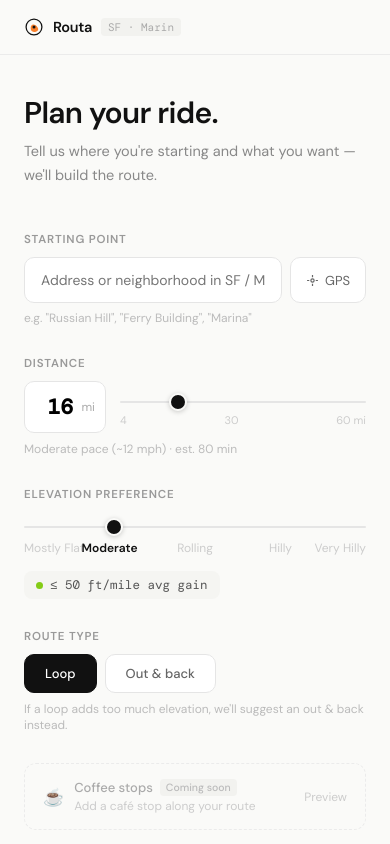
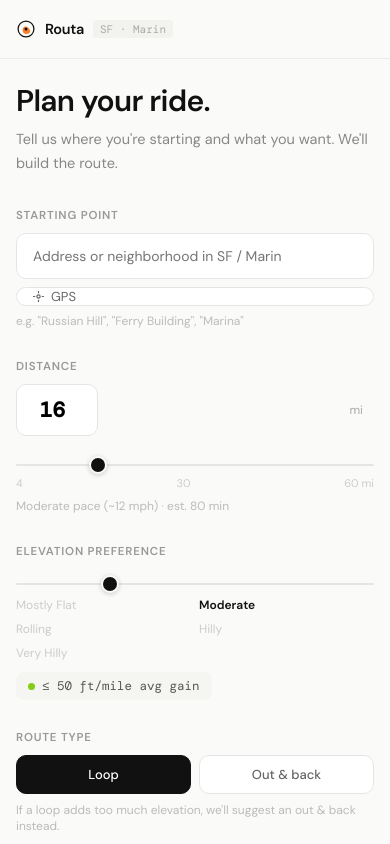
Before and after one commit to vivfeng/routa, a React (Vite) app: page / in a window 390 px wide. Shown: the top 844 px of the page. Built offline with nearby package versions, Linux system fonts and the light colour scheme.

Commit message:
Add mobile-optimized layout

```diff
--- a/src/RidePlanner.jsx
+++ b/src/RidePlanner.jsx
@@ -246,7 +246,7 @@ function RouteMap({ route }) {
       )}
       <iframe
         srcDoc={html}
-        style={{ width: "100%", height: 400, border: "none", display: "block" }}
+        style={{ width: "100%", height: "clamp(280px, 52vh, 400px)", border: "none", display: "block" }}
         title="Route map"
         sandbox="allow-scripts"
       />
@@ -375,11 +375,46 @@ ${trkpts}
         .fade-in{animation:fi 0.32s ease forwards}@keyframes fi{from{opacity:0;transform:translateY(5px)}to{opacity:1;transform:translateY(0)}}
         .slide-up{animation:su 0.42s cubic-bezier(.16,1,.3,1) forwards}@keyframes su{from{opacity:0;transform:translateY(12px)}to{opacity:1;transform:translateY(0)}}
         .blink{animation:bl 1.3s infinite}@keyframes bl{0%,100%{opacity:1}50%{opacity:0.3}}
+        .rp-header-inner{max-width:760px;margin:0 auto;padding:0 24px;height:54px;display:flex;align-items:center;justify-content:space-between;gap:12px}
+        .rp-main{max-width:760px;margin:0 auto;padding:40px 24px 100px}
+        .rp-hero{margin-bottom:44px}
+        .rp-form-grid{display:grid;gap:30px}
+        .rp-inline-row{display:flex;gap:8px}
+        .rp-distance-row{display:flex;align-items:center;gap:14px}
+        .rp-elevation-labels{display:grid;grid-template-columns:repeat(5,minmax(0,1fr));gap:8px;margin-top:7px}
+        .rp-elevation-label{font-size:12px;color:#ccc;text-align:center;transition:all 0.15s}
+        .rp-elevation-label.active{font-weight:600;color:#111}
+        .rp-elevation-label:first-child{text-align:left}
+        .rp-elevation-label:last-child{text-align:right}
+        .rp-toggle-group{display:flex;gap:8px}
+        .rp-stats-grid{display:grid;grid-template-columns:repeat(4,minmax(0,1fr));gap:10px;margin-bottom:24px}
+        .rp-tabs{display:flex;border-bottom:1px solid #ebebeb;margin-bottom:20px;overflow-x:auto;scrollbar-width:none}
+        .rp-tabs::-webkit-scrollbar{display:none}
+        .rp-export-row{display:flex;gap:10px;flex-wrap:wrap;align-items:center}
+        @media (max-width: 720px){
+          .rp-main{padding:28px 18px 72px}
+          .rp-hero{margin-bottom:32px}
+          .rp-inline-row,.rp-distance-row{flex-direction:column;align-items:stretch}
+          .rp-toggle-group{display:grid;grid-template-columns:1fr 1fr}
+          .rp-toggle-group > button,.rp-export-row > button{width:100%;justify-content:center}
+          .rp-stats-grid{grid-template-columns:repeat(2,minmax(0,1fr))}
+          .rp-tabs{margin-left:-18px;margin-right:-18px;padding:0 18px}
+          .rp-export-row{flex-direction:column;align-items:stretch}
+        }
+        @media (max-width: 520px){
+          .rp-header-inner{padding:0 16px;height:58px}
+          .rp-main{padding:24px 16px 56px}
+          .rp-hero h1{font-size:26px;line-height:1.12}
+          .rp-hero p{font-size:14px;line-height:1.55}
+          .rp-elevation-labels{grid-template-columns:repeat(2,minmax(0,1fr))}
+          .rp-elevation-label{text-align:left}
+          .rp-elevation-label:last-child{text-align:left}
+        }
       `}</style>
 
       {/* ── Header ─────────────────────────────────────────────────────── */}
       <header style={{ borderBottom: "1px solid #ebebeb", background: "rgba(250,250,248,0.94)", position: "sticky", top: 0, zIndex: 200, backdropFilter: "blur(10px)" }}>
-        <div style={{ maxWidth: 760, margin: "0 auto", padding: "0 24px", height: 54, display: "flex", alignItems: "center", justifyContent: "space-between" }}>
+        <div className="rp-header-inner">
           <div style={{ display: "flex", alignItems: "center", gap: 9 }}>
             <svg width="20" height="20" viewBox="0 0 24 24" fill="none">
               <circle cx="12" cy="12" r="9.5" stroke="#111" strokeWidth="1.5" />
@@ -399,21 +434,21 @@ ${trkpts}
       </header>
 
       {/* ── Main ───────────────────────────────────────────────────────── */}
-      <main style={{ maxWidth: 760, margin: "0 auto", padding: "40px 24px 100px" }}>
+      <main className="rp-main">
 
         {/* ── Step 1: Input form ────────────────────────────────────────── */}
         {step === 1 && (
           <div className="fade-in">
-            <div style={{ marginBottom: 44 }}>
+            <div className="rp-hero">
               <h1 style={{ fontSize: 30, fontWeight: 600, letterSpacing: "-0.7px", lineHeight: 1.18, marginBottom: 10 }}>Plan your ride.</h1>
-              <p style={{ color: "#888", fontSize: 14.5, lineHeight: 1.65 }}>Tell us where you're starting and what you want —<br />we'll build the route.</p>
+              <p style={{ color: "#888", fontSize: 14.5, lineHeight: 1.65 }}>Tell us where you're starting and what you want. We'll build the route.</p>
             </div>
 
-            <div style={{ display: "grid", gap: 30 }}>
+            <div className="rp-form-grid">
               {/* Starting point */}
               <div>
                 <label style={{ fontSize: 11.5, fontWeight: 600, letterSpacing: "0.07em", textTransform: "uppercase", color: "#999", display: "block", marginBottom: 10 }}>Starting point</label>
-                <div style={{ display: "flex", gap: 8 }}>
+                <div className="rp-inline-row">
                   <input type="text" placeholder="Address or neighborhood in SF / Marin"
                     value={startAddress} onChange={e => { setStartAddress(e.target.value); setUseGPS(false); }}
                     style={{ flex: 1, border: "1.5px solid", borderColor: startAddress ? "#111" : "#e5e5e5", borderRadius: 10, padding: "13px 16px", fontSize: 14, background: "#fff", outline: "none", transition: "border-color 0.15s", fontFamily: "inherit" }}
@@ -430,7 +465,7 @@ ${trkpts}
               {/* Distance */}
               <div>
                 <label style={{ fontSize: 11.5, fontWeight: 600, letterSpacing: "0.07em", textTransform: "uppercase", color: "#999", display: "block", marginBottom: 10 }}>Distance</label>
-                <div style={{ display: "flex", alignItems: "center", gap: 14 }}>
+                <div className="rp-distance-row">
                   <div style={{ position: "relative", display: "flex", alignItems: "center" }}>
                     <input type="number" value={distance} min={4} max={60}
                       onChange={e => setDistance(Math.min(60, Math.max(4, Number(e.target.value))))}
@@ -452,23 +487,10 @@ ${trkpts}
               <div>
                 <label style={{ fontSize: 11.5, fontWeight: 600, letterSpacing: "0.07em", textTransform: "uppercase", color: "#999", display: "block", marginBottom: 10 }}>Elevation preference</label>
                 <input type="range" min={0} max={4} value={elevSlider} onChange={e => setElevSlider(Number(e.target.value))} style={{ width: "100%" }} />
-                <div style={{ position: "relative", height: 20, marginTop: 7 }}>
+                <div className="rp-elevation-labels">
                   {ELEVATION_PRESETS.map((p, i) => {
-                    const pct = i / (ELEVATION_PRESETS.length - 1);
-                    const isFirst = i === 0;
-                    const isLast = i === ELEVATION_PRESETS.length - 1;
                     return (
-                      <span key={p.label} style={{
-                        position: "absolute",
-                        left: isLast ? "auto" : `${pct * 100}%`,
-                        right: isLast ? 0 : "auto",
-                        transform: isFirst ? "none" : isLast ? "none" : "translateX(-50%)",
-                        fontSize: 12,
-                        fontWeight: elevSlider === i ? 600 : 400,
-                        color: elevSlider === i ? "#111" : "#ccc",
-                        transition: "all 0.15s",
-                        whiteSpace: "nowrap",
-                      }}>{p.label}</span>
+                      <span key={p.label} className={`rp-elevation-label ${elevSlider === i ? "active" : ""}`}>{p.label}</span>
                     );
                   })}
                 </div>
@@ -481,7 +503,7 @@ ${trkpts}
               {/* Route type */}
               <div>
                 <label style={{ fontSize: 11.5, fontWeight: 600, letterSpacing: "0.07em", textTransform: "uppercase", color: "#999", display: "block", marginBottom: 10 }}>Route type</label>
-                <div style={{ display: "flex", gap: 8 }}>
+                <div className="rp-toggle-group">
                   {["Loop", "Out & back"].map(type => {
                     const active = (preferLoop && type === "Loop") || (!preferLoop && type === "Out & back");
                     return (
@@ -541,7 +563,7 @@ ${trkpts}
             </div>
 
             {/* Stats */}
-            <div style={{ display: "grid", gridTemplateColumns: "repeat(4,1fr)", gap: 10, marginBottom: 24 }}>
+            <div className="rp-stats-grid">
               {[
                 { label: "Distance", value: route.distance, unit: "mi" },
                 { label: "Elevation", value: route.elevationGain, unit: "ft" },
@@ -569,7 +591,7 @@ ${trkpts}
             </div>
 
             {/* Tabs */}
-            <div style={{ display: "flex", borderBottom: "1px solid #ebebeb", marginBottom: 20 }}>
+            <div className="rp-tabs">
               {["overview", "elevation", "scenic"].map(tab => (
                 <button key={tab} onClick={() => setActiveTab(tab)}
                   style={{ padding: "9px 17px", fontSize: 13, fontWeight: 500, background: "none", border: "none", borderBottom: `2px solid ${activeTab === tab ? "#111" : "transparent"}`, color: activeTab === tab ? "#111" : "#aaa", cursor: "pointer", marginBottom: -1, transition: "all 0.15s", fontFamily: "inherit", textTransform: "capitalize" }}>
@@ -620,7 +642,7 @@ ${trkpts}
                   ✓ {exportSuccess === "strava" ? "Route saved to your Strava account." : "GPX downloaded — import in Strava or Garmin Connect."}
                 </div>
               )}
-              <div style={{ display: "flex", gap: 10, flexWrap: "wrap", alignItems: "center" }}>
+              <div className="rp-export-row">
                 {!stravaConnected ? (
                   <button onClick={handleStravaConnect}
                     style={{ display: "flex", alignItems: "center", gap: 8, padding: "11px 18px", borderRadius: 10, border: "1.5px solid #FC4C02", background: "#fff", color: "#FC4C02", fontSize: 13, fontWeight: 600, cursor: "pointer", fontFamily: "inherit" }}>
```
